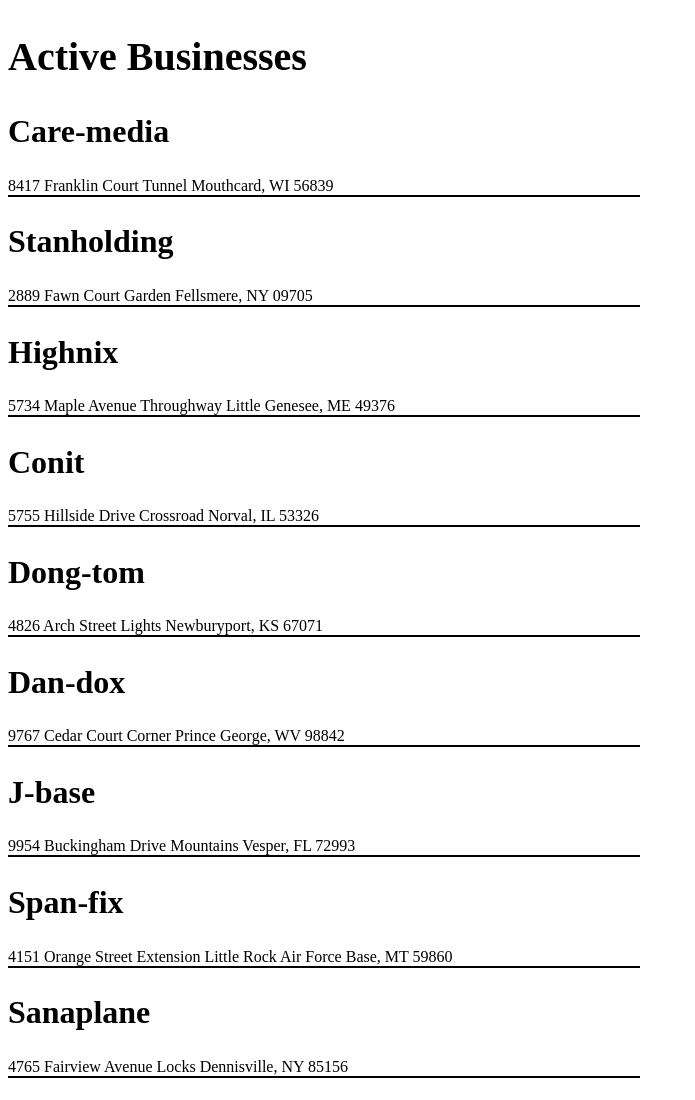
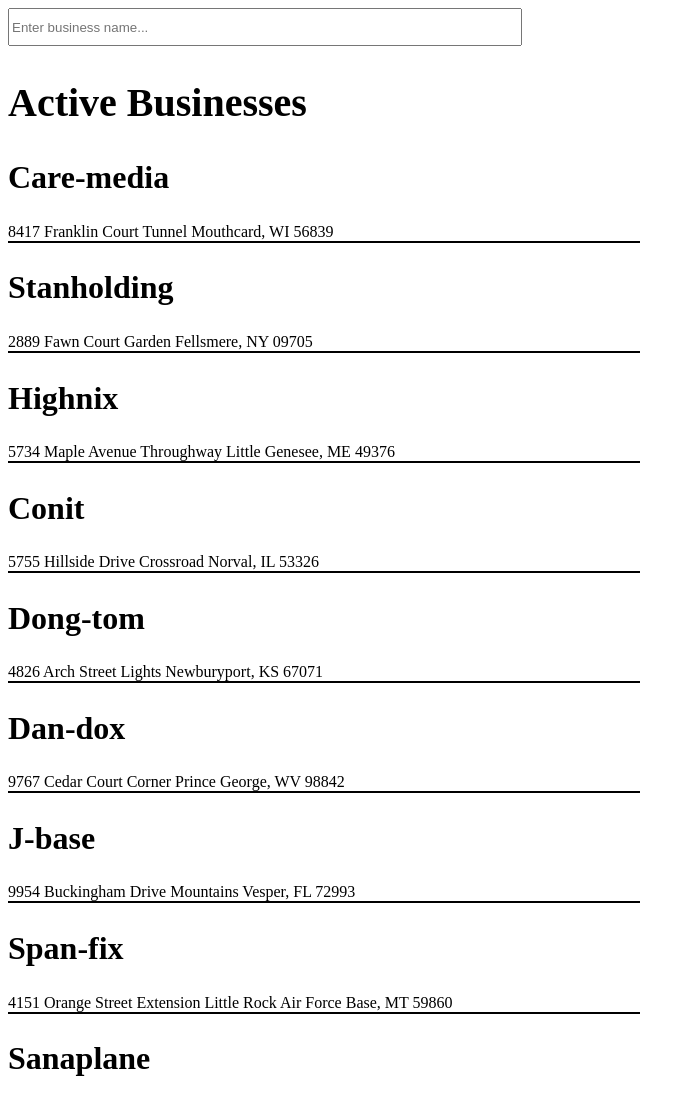
Before and after one commit to gqgonzales/dothard-simbleton, a plain HTML site: page index.html in a window 1280 px wide. Shown: the top 1100 px of the page, without its empty margins (0-695 px from the left). Drawn offline with Linux system fonts and the light colour scheme; a web font is replaced by a local one.

Commit message:
added input

```diff
--- a/index.html
+++ b/index.html
@@ -13,6 +13,14 @@
   <body>
     <main id="container">
       <script src="./scripts/main.js" type="module"></script>
+      <input
+        type="text"
+        placeholder="Enter business name..."
+        id="companySearch"
+      />
+      <article class="foundCompanies">
+        <!-- Found companies go here --->
+      </article>
       <article class="businesses">
         <!-- Full bussiness list goes here -->
       </article>
--- a/styles/main.css
+++ b/styles/main.css
@@ -19,3 +19,8 @@ h3 {
   max-width: 50%;
   border-bottom: 2px black solid;
 }
+
+#companySearch {
+  height: 2rem;
+  width: 40%;
+}
```
